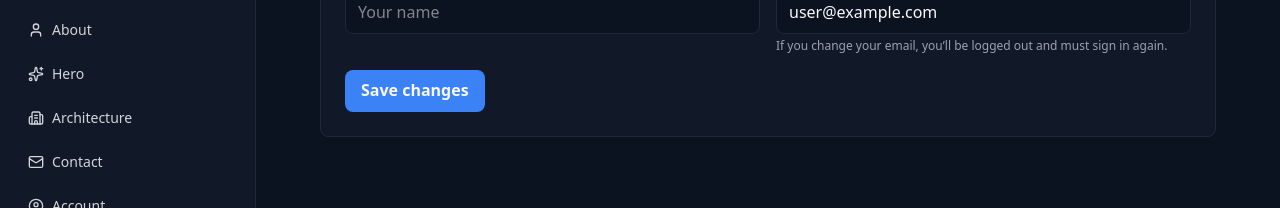
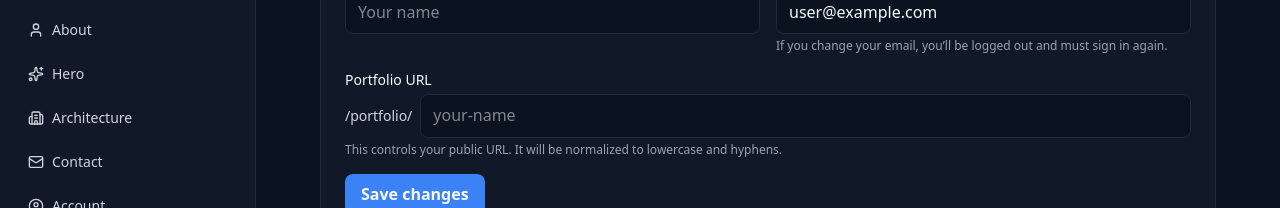
Before and after one commit to yusufbrahem/portfolio, a Next.js app: page /admin/account in a window 1280 px wide. Shown: the part 334-542 px from the top of the page. Built offline with nearby package versions, Linux system fonts and the light colour scheme; no server answers; the database is empty; sample sign-in values are in the browser's storage.

Commit message:
Allow users to change portfolio URL slug from Account page

```diff
--- a/src/app/admin/account/page.tsx
+++ b/src/app/admin/account/page.tsx
@@ -11,6 +11,11 @@ export default async function AdminAccountPage() {
     select: { email: true, name: true },
   });
 
+  const portfolio = await prisma.portfolio.findUnique({
+    where: { userId: session.user.id },
+    select: { slug: true },
+  });
+
   return (
     <Container>
       <div className="space-y-6">
@@ -19,7 +24,11 @@ export default async function AdminAccountPage() {
           <p className="text-muted">Update your display name and login email.</p>
         </div>
 
-        <AccountForm initialEmail={me?.email || session.user.email} initialName={me?.name || ""} />
+        <AccountForm
+          initialEmail={me?.email || session.user.email}
+          initialName={me?.name || ""}
+          initialSlug={portfolio?.slug || ""}
+        />
       </div>
     </Container>
   );
--- a/src/app/admin/account/ui.tsx
+++ b/src/app/admin/account/ui.tsx
@@ -2,18 +2,21 @@
 
 import { useState, useTransition } from "react";
 import { useRouter } from "next/navigation";
-import { updateMyAccount } from "@/app/actions/account";
+import { updateMyAccount, updateMyPortfolioSlug } from "@/app/actions/account";
 import { signOut } from "next-auth/react";
 
 export function AccountForm({
   initialEmail,
   initialName,
+  initialSlug,
 }: {
   initialEmail: string;
   initialName: string;
+  initialSlug: string;
 }) {
   const [email, setEmail] = useState(initialEmail);
   const [name, setName] = useState(initialName);
+  const [slug, setSlug] = useState(initialSlug);
   const [error, setError] = useState<string | null>(null);
   const [success, setSuccess] = useState<string | null>(null);
   const [isPending, startTransition] = useTransition();
@@ -27,6 +30,11 @@ export function AccountForm({
     startTransition(async () => {
       try {
         const res = await updateMyAccount({ email, name });
+        const slugChanged = slug.trim() !== (initialSlug || "").trim();
+        if (slugChanged) {
+          const updated = await updateMyPortfolioSlug({ slug });
+          setSlug(updated.slug);
+        }
         if (res.emailChanged) {
           // Force re-login so session token reflects new email
           await signOut({ callbackUrl: "/admin/login" });
@@ -77,6 +85,26 @@ export function AccountForm({
           </div>
         </div>
 
+        <div>
+          <label className="block text-sm font-medium text-foreground mb-1" htmlFor="slug">
+            Portfolio URL
+          </label>
+          <div className="flex items-center gap-2">
+            <span className="text-sm text-muted">/portfolio/</span>
+            <input
+              id="slug"
+              value={slug}
+              onChange={(e) => setSlug(e.target.value)}
+              disabled={isPending}
+              className="w-full px-3 py-2 border border-border bg-background text-foreground rounded-lg focus:outline-none focus:ring-2 focus:ring-accent disabled:opacity-50"
+              placeholder="your-name"
+            />
+          </div>
+          <p className="mt-1 text-xs text-muted-disabled">
+            This controls your public URL. It will be normalized to lowercase and hyphens.
+          </p>
+        </div>
+
         {error ? (
           <p className="text-sm text-red-500">{error}</p>
         ) : success ? (
```
